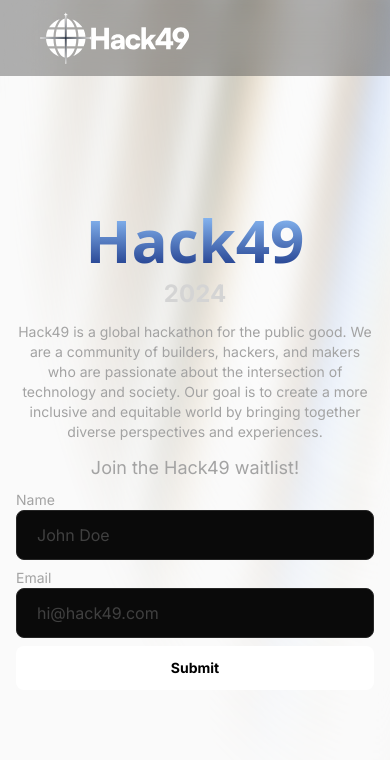
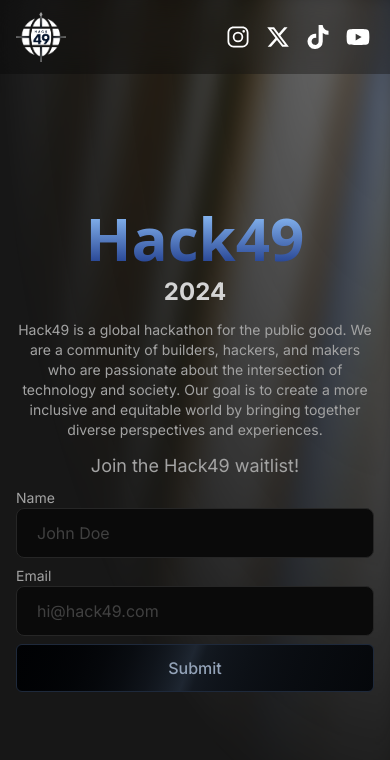
Before and after one commit to Lemirq/terrahacks, a Next.js app: page / in a window 390 px wide. Shown: the top 760 px of the page. Built offline with nearby package versions, Linux system fonts and the light colour scheme.

Commit message:
Added shimmering button, fixed mobile bg light mode, smaller logo on mobile, added social media

```diff
--- a/app/globals.css
+++ b/app/globals.css
@@ -17,3 +17,7 @@
 		text-wrap: balance;
 	}
 }
+
+.nav-links > li {
+	@apply p-1 rounded-md bg-white/0 hover:bg-white/10 transition-colors;
+}
--- a/app/page.tsx
+++ b/app/page.tsx
@@ -1,7 +1,6 @@
 'use client';
-import React, { useEffect, useState } from 'react';
+import React from 'react';
 import { BackgroundBeams } from '@/components/beams';
-import { toast } from 'sonner';
 import dynamic from 'next/dynamic';
 import SignUpWaitlist from '@/components/SignUpWaitlist';
 import { AuroraBackground } from '@/components/aurora';
--- a/components/Navbar.tsx
+++ b/components/Navbar.tsx
@@ -1,13 +1,37 @@
 import React from 'react';
 import Image from 'next/image';
+import { IoLogoInstagram } from 'react-icons/io5';
+import { FaTiktok, FaXTwitter, FaYoutube } from 'react-icons/fa6';
 
 const Navbar = () => {
 	return (
-		<div className="w-full bg-black/30 fixed top-0 backdrop-blur-xl py-3 px-10 fr justify-between z-50">
+		<div className="w-full bg-black/30 fixed top-0 backdrop-blur-xl py-3 px-4 md:px-10 fr justify-between z-50">
 			{/* logo */}
-			<div className="flex items-center gap-2">
-				<Image src="/images/logo-horizontal.svg" height={50} width={150} alt="logo" />
-			</div>
+			<Image src="/images/logo-horizontal.svg" height={50} width={150} alt="logo" className="hidden sm:block" />
+			<Image src="/images/Logo.png" height={50} width={50} alt="logo" className="block sm:hidden" />
+
+			<ul className="fr gap-2 nav-links text-white text-2xl">
+				<li>
+					<a href="https://www.instagram.com/hacks_49" target="_blank" rel="noopener noreferrer">
+						<IoLogoInstagram />
+					</a>
+				</li>
+				<li>
+					<a href="https://x.com/hacks_49" target="_blank" rel="noopener noreferrer">
+						<FaXTwitter />
+					</a>
+				</li>
+				<li>
+					<a href="https://www.tiktok.com/@hacks_49" target="_blank" rel="noopener noreferrer">
+						<FaTiktok />
+					</a>
+				</li>
+				<li>
+					<a href="https://www.youtube.com/@hacks_49" target="_blank" rel="noopener noreferrer">
+						<FaYoutube />
+					</a>
+				</li>
+			</ul>
 			{/* links */}
 		</div>
 	);
--- a/components/SignUpWaitlist.tsx
+++ b/components/SignUpWaitlist.tsx
@@ -71,8 +71,13 @@
 						/>
 					</div>
 				</div>
-
+				{/*
 				<button type="submit" className="border-neutral-800 px-5 py-3 rounded-lg bg-white text-black font-bold text-sm w-full">
+				</button> */}
+				<button
+					type="submit"
+					className="inline-flex h-12 w-full animate-shimmer items-center justify-center rounded-md border border-slate-800 bg-[linear-gradient(110deg,#000103,45%,#1e2631,55%,#000103)] bg-[length:200%_100%] px-6 font-medium text-slate-400 transition-colors focus:outline-none focus:ring-2 focus:ring-slate-400 focus:ring-offset-2 focus:ring-offset-slate-50"
+				>
 					Submit
 				</button>
 			</form>
--- a/components/aurora.tsx
+++ b/components/aurora.tsx
@@ -12,7 +12,7 @@
 		<main className="sm:hidden">
 			<div
 				className={cn(
-					'relative flex flex-col  h-[100vh] items-center justify-center bg-zinc-50 dark:bg-zinc-900  text-slate-950 transition-bg',
+					'relative flex flex-col  h-[100vh] items-center justify-center bg-neutral-900  text-slate-950 transition-bg',
 					className
 				)}
 				{...props}
--- a/package.json
+++ b/package.json
@@ -18,6 +18,7 @@
     "next": "14.2.4",
     "react": "^18",
     "react-dom": "^18",
+    "react-icons": "^5.2.1",
     "sonner": "^1.5.0",
     "tailwind-merge": "^2.3.0",
     "three": "^0.166.0",
--- a/tailwind.config.ts
+++ b/tailwind.config.ts
@@ -5,9 +5,18 @@
 	theme: {
 		extend: {
 			animation: {
+				shimmer: 'shimmer 2s linear infinite',
 				aurora: 'aurora 60s linear infinite',
 			},
 			keyframes: {
+				shimmer: {
+					from: {
+						backgroundPosition: '0 0',
+					},
+					to: {
+						backgroundPosition: '-200% 0',
+					},
+				},
 				aurora: {
 					from: {
 						backgroundPosition: '50% 50%, 50% 50%',
```
Also changed, not shown: public/images/Logo.png (added), 1 other file (tests, documents, lock files or other folders).
